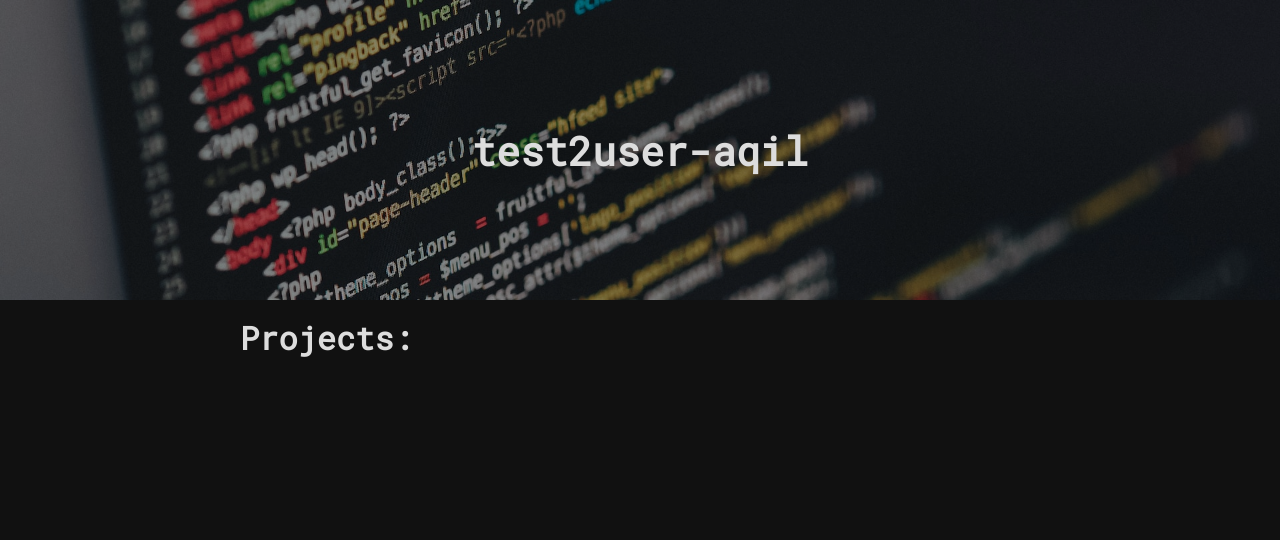
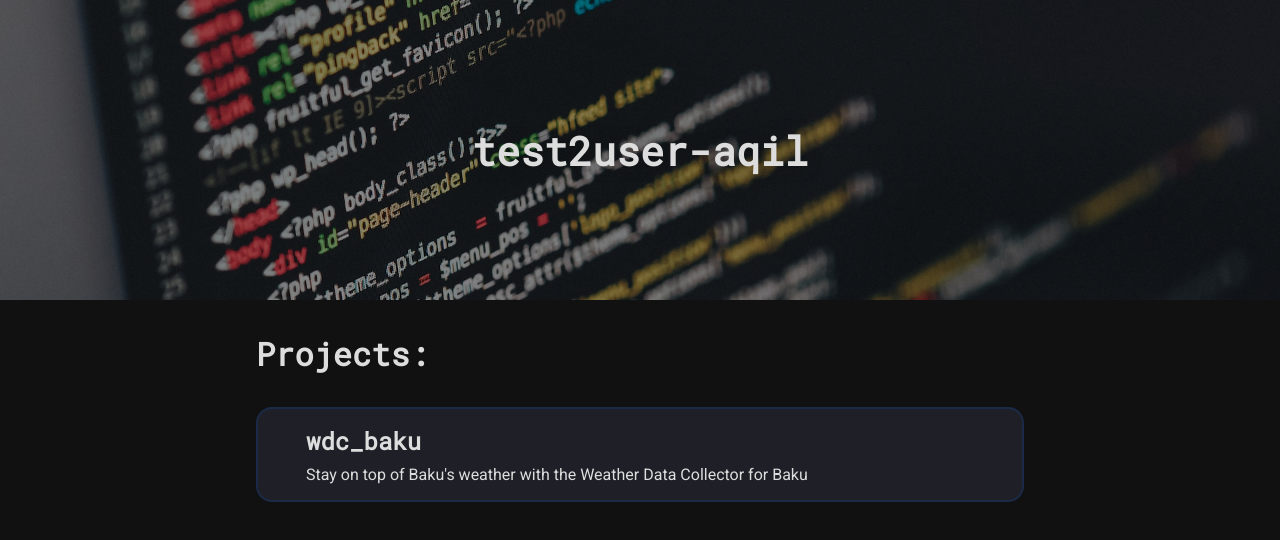
Before and after one commit to test2user-aqil/test2user-aqil.github.io, a SvelteKit app: page / in a window 1280 px wide. Shown: the top 540 px of the page. Built offline with nearby package versions, Linux system fonts and the light colour scheme.

Commit message:
feat: add `ProjectCard.svelte`

```diff
--- /dev/null
+++ b/src/lib/components/ProjectCard.svelte
@@ -0,0 +1,29 @@
+<script lang="ts">
+	export let title: string;
+	export let descripton = '';
+	export let link: string;
+</script>
+
+<a href={link} target="_blank" rel="noreferrer">
+	<h3>{title}</h3>
+	<p>{descripton}</p>
+</a>
+
+<style>
+	a {
+		display: flex;
+		flex-direction: column;
+		gap: 8px;
+		background: var(--dark-1);
+		border: 2px solid var(--accent-1-muted);
+		border-radius: 16px;
+		padding: 16px 48px;
+		width: 100%;
+		transition: 0.2s ease-in-out;
+		text-decoration: none;
+	}
+
+	a:hover {
+		transform: scale(1.01);
+	}
+</style>
--- a/src/lib/styles/style.css
+++ b/src/lib/styles/style.css
@@ -1,11 +1,15 @@
 @import url('https://fonts.googleapis.com/css2?family=Roboto+Mono&family=Roboto:wght@400;500&display=swap');
 
 :root {
+	/**
+	 * Colors
+	 */
 	--bg: #111111;
 	--fg: #dddddd;
 	--fg-muted: #555468;
 	--dark-1: #1f2027;
 	--accent-1: #0066ff;
+	--accent-1-muted: #1a2a47;
 	--accent-2: #039c00;
 	--drop-shadow-1: 0px 0px 8px rgba(0, 0, 0, 0.25);
 }
@@ -55,12 +59,3 @@ p {
 	font-size: 14px;
 	color: var(--fg-muted);
 }
-
-/**
- * Container
- */
-
-.container {
-	max-width: 800px;
-	margin: 0 auto;
-}
--- a/src/routes/+page.svelte
+++ b/src/routes/+page.svelte
@@ -1,6 +1,7 @@
 <script lang="ts">
 	import '$lib/styles/style.css';
 	import Hero from '$lib/components/Hero.svelte';
+	import ProjectCard from '$lib/components/ProjectCard.svelte';
 </script>
 
 <svelte:head>
@@ -15,11 +16,38 @@
 <Hero />
 
 <div class="container">
-	<h2>Projects:</h2>
+	<h2 id="#projects">Projects:</h2>
+
+	<div class="projects">
+		<ProjectCard
+			title="wdc_baku"
+			link="https://github.com/test2user-aqil/wdc_baku"
+			descripton="Stay on top of Baku's weather with the Weather Data Collector for Baku"
+		/>
+	</div>
 </div>
 
 <style>
+	/**
+	 * Container
+	 */
+
 	.container {
-		margin-top: 16px;
+		max-width: 800px;
+		margin: 16px auto 0;
+	}
+	.container h2 {
+		padding: 16px;
+	}
+
+	/**
+	 * Projects
+	 */
+
+	.projects {
+		display: flex;
+		padding: 16px;
+		flex-wrap: wrap;
+		gap: 8px;
 	}
 </style>
```
